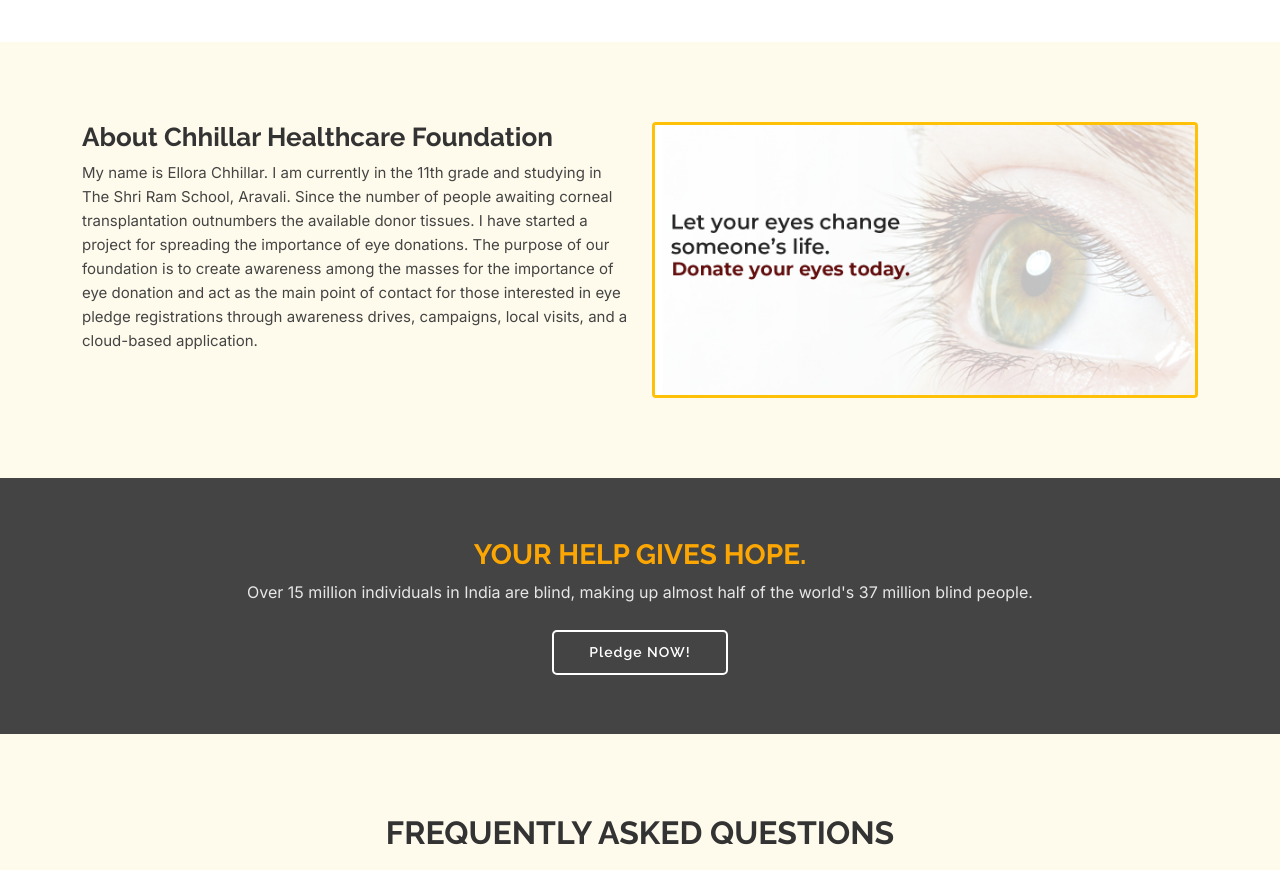
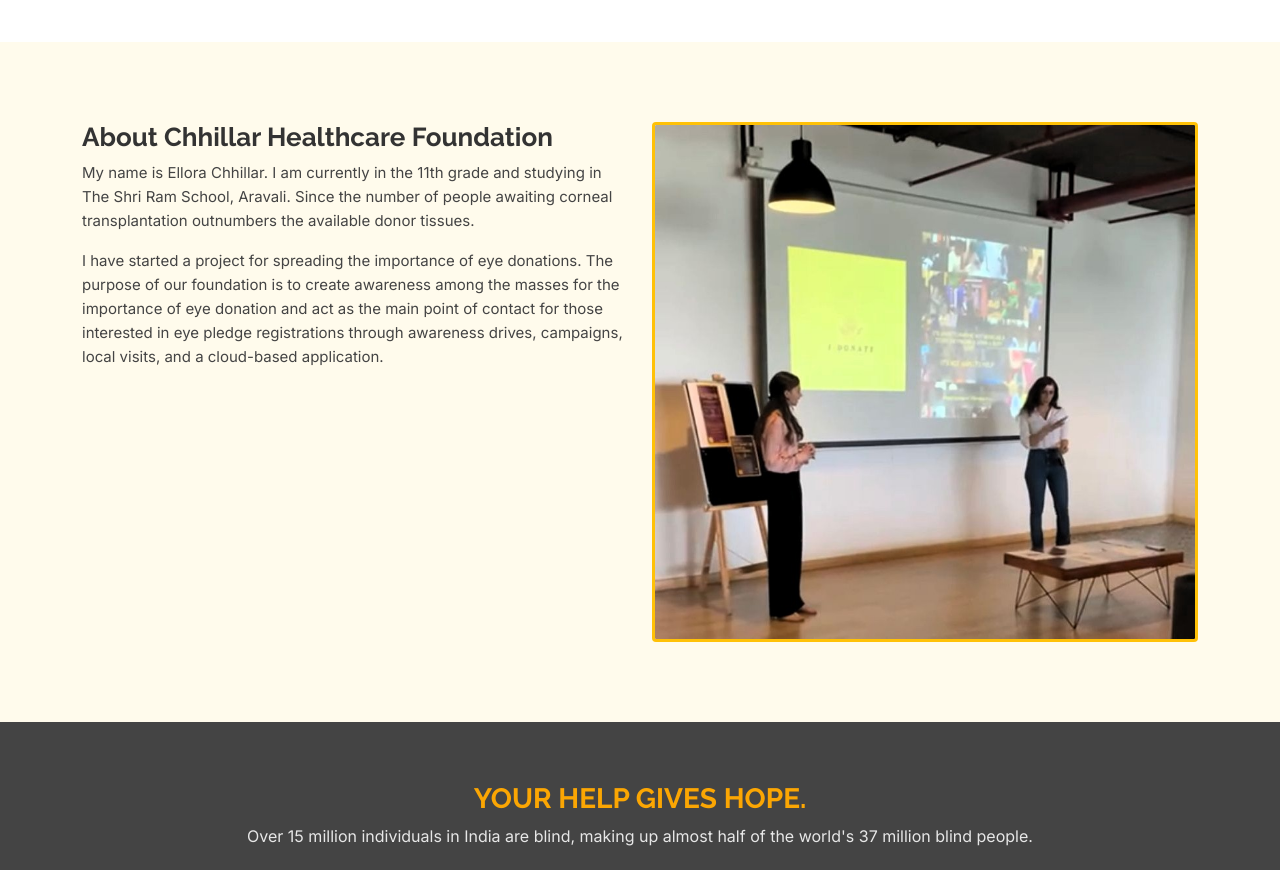
Before and after one commit to ranacodes/idonate, a plain HTML site: page index.html in a window 1280 px wide. Shown: the part 2780-3650 px from the top of the page. Drawn offline with Linux system fonts and the light colour scheme.

Commit message:
adding seminar image

```diff
--- a/index.html
+++ b/index.html
@@ -341,11 +341,14 @@ demand.
             <h3>About Chhillar Healthcare Foundation</h3>
 
             <p>
-              My name is Ellora Chhillar. I am currently in the 11th grade and studying in The Shri Ram School, Aravali. Since the number of people awaiting corneal transplantation outnumbers the available donor tissues. I have started a project for spreading the importance of eye donations. The purpose of our foundation is to create awareness among the masses for the importance of eye donation and act as the main point of contact for those interested in eye pledge registrations through awareness drives, campaigns, local visits, and a cloud-based application.
+              My name is Ellora Chhillar. I am currently in the 11th grade and studying in The Shri Ram School, Aravali. Since the number of people awaiting corneal transplantation outnumbers the available donor tissues.
+            </p>
+            <p>
+              I have started a project for spreading the importance of eye donations. The purpose of our foundation is to create awareness among the masses for the importance of eye donation and act as the main point of contact for those interested in eye pledge registrations through awareness drives, campaigns, local visits, and a cloud-based application.
             </p>
           </div>
           <div class="col-lg-6 video-box align-self-baseline" data-aos="fade-right" data-aos-delay="100">
-            <img src="assets/img/eye-donation-bg.jpg" class="img-fluid border border-3 rounded border-warning" alt="">
+            <img src="assets/img/seminar-1/seminar-1.jpeg" class="img-fluid border border-3 rounded border-warning" alt="">
 
           </div>
 
```
Also changed, not shown: assets/img/seminar-1/seminar-1.jpeg (added).
